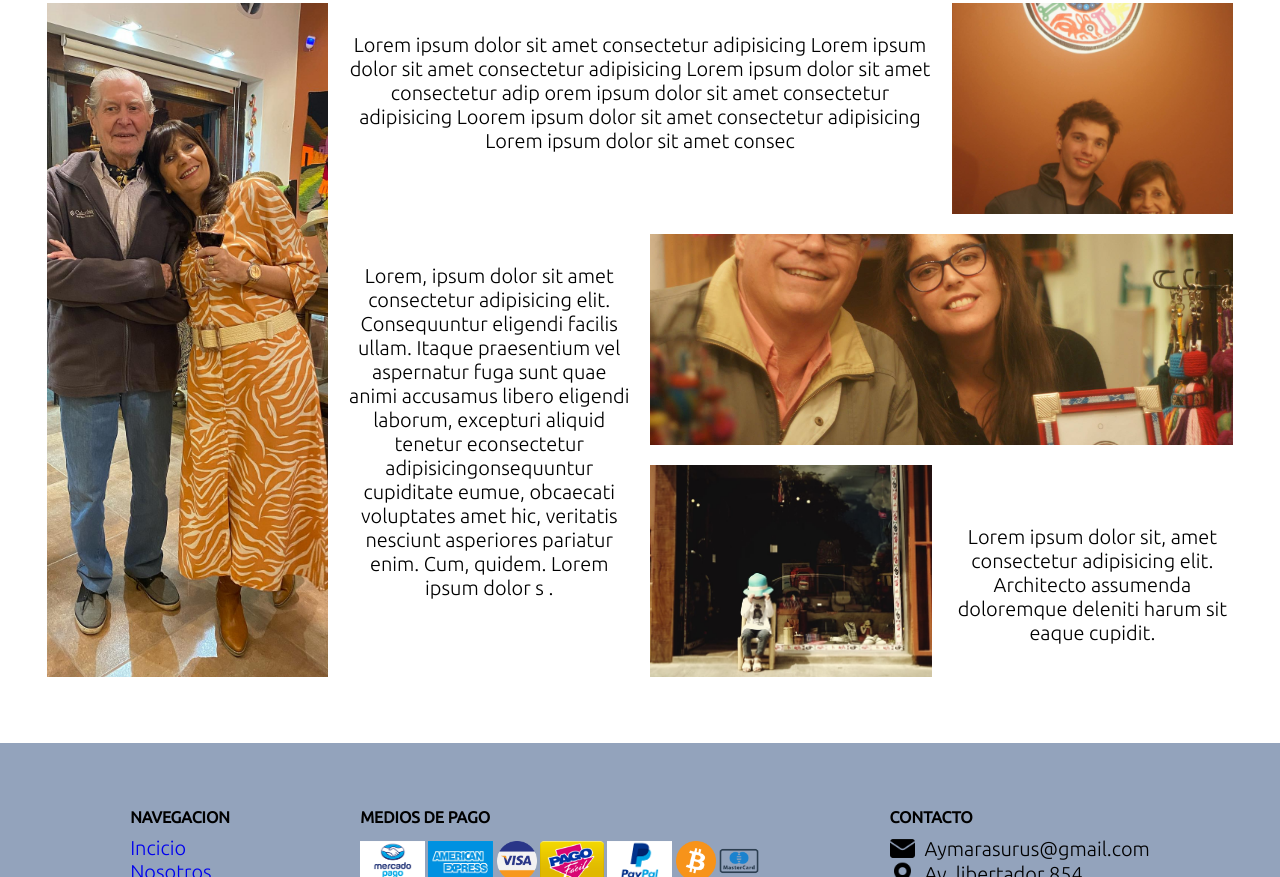
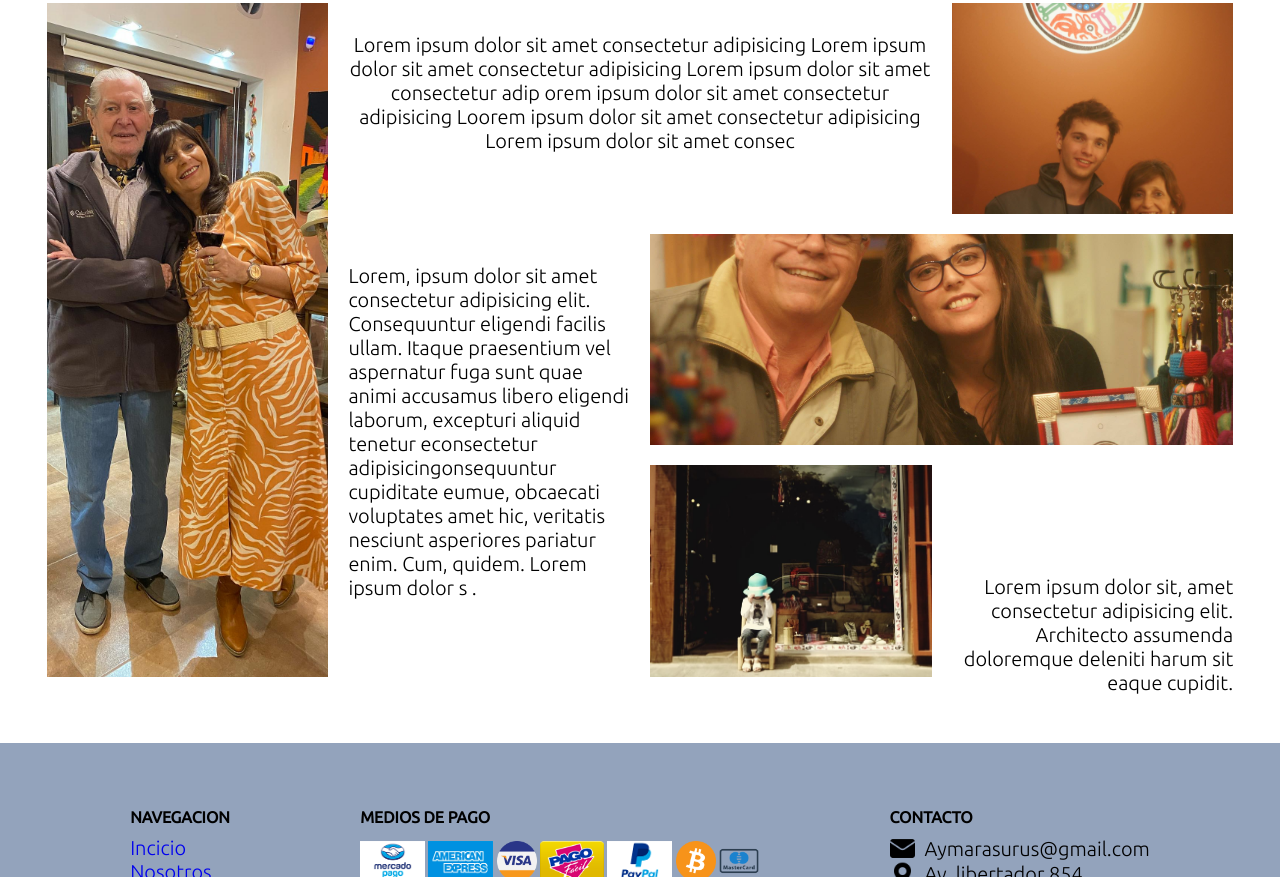
Before and after one commit to MichelParajon/Aymara3, a plain HTML site: page pages/Nosotros.html in a window 1280 px wide. Shown: the part 539-1416 px from the top of the page. Drawn offline with Linux system fonts and the light colour scheme; a web font is replaced by a local one.

Commit message:
agrego primer cambio en bootstrap

```diff
--- a/style.css
+++ b/style.css
@@ -255,7 +255,7 @@
 }
 
 .tituloMayorista h2 {
-    font-size: 55px;
+    font-size: 50px;
     margin-right: 250px;
 
 }
@@ -747,9 +747,10 @@ margin-top: 50px;
 
 .parrafoPrincipal {
     grid-area: parrafoprincipal;
-    text-align: center;
+    text-align: left;
     margin-top: 30px;
     font-weight: 100;
+
 
 
 }
@@ -758,12 +759,13 @@ margin-top: 50px;
 p {
     font-weight: 100;
     font-size: 20px;
+    border: solid2px;
 }
 
 .parrafoSecundario {
     grid-area: parrafosecundario;
-    text-align: center;
-    margin-top: 60px;
+    text-align: right;
+    margin-top: 110px;
     font-weight: 100;
 }
 
```
Also changed, not shown: index.html (+1 -1 lines), 1 other file.
